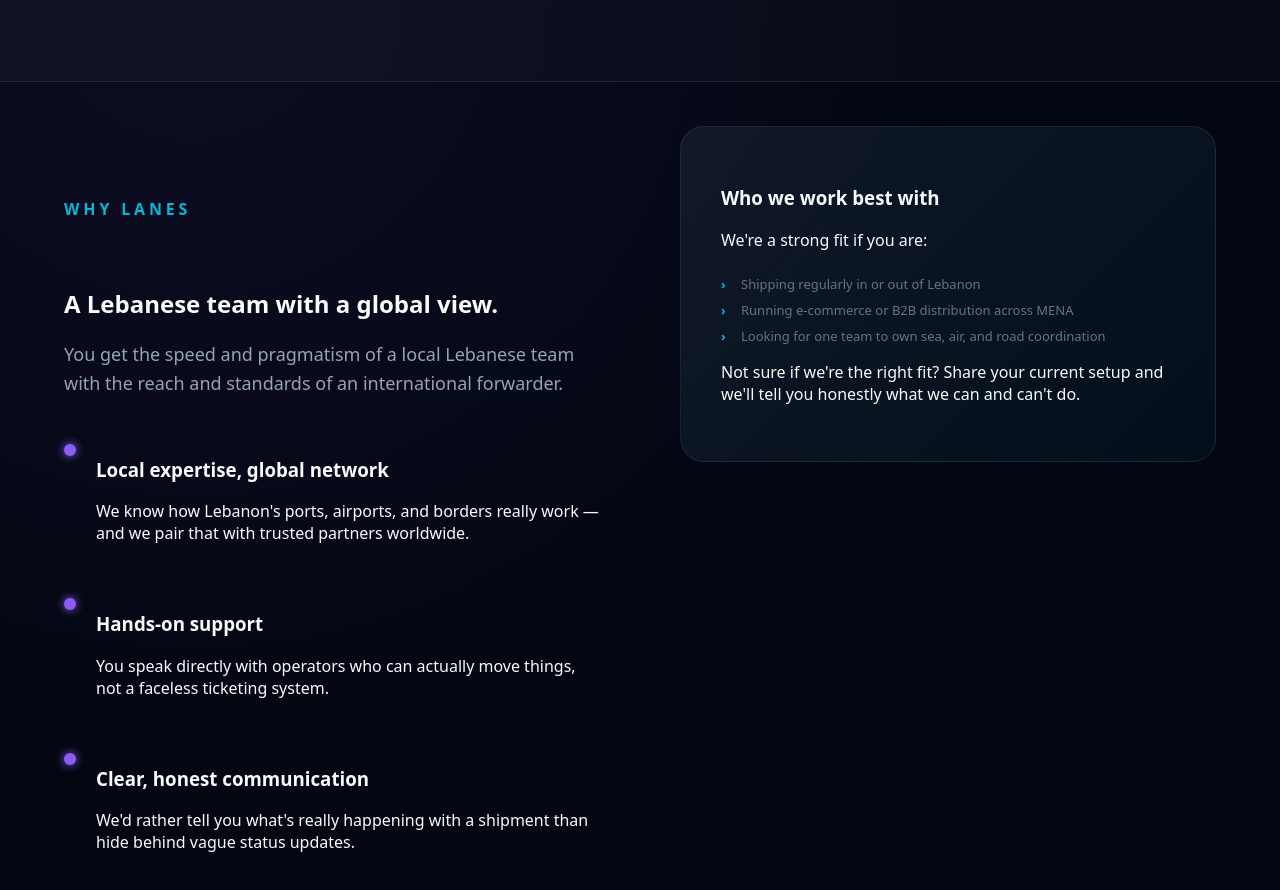
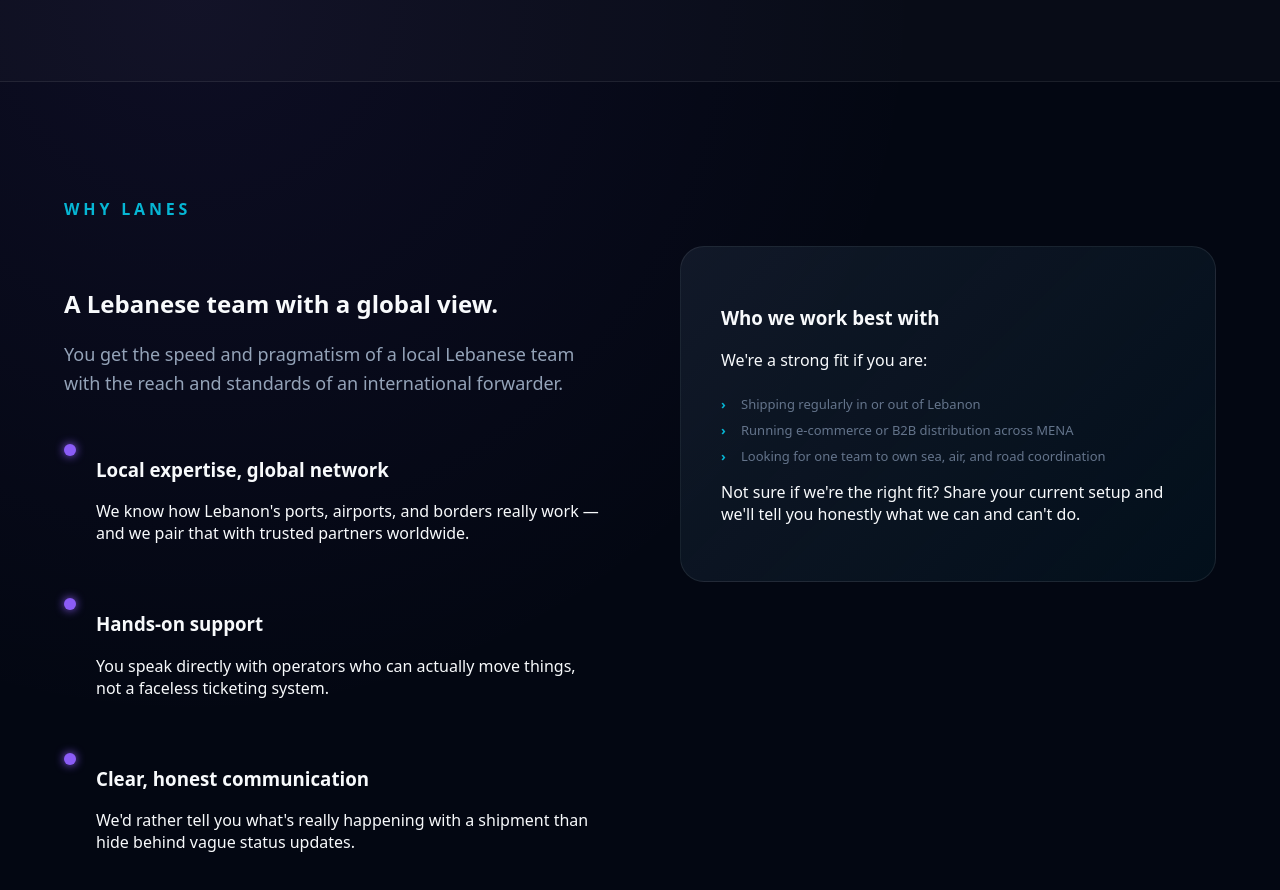
Before and after one commit to georgesmakoukji/lanes, a Next.js app: page / in a window 1280 px wide. Shown: the part 2720-3610 px from the top of the page. Built offline with nearby package versions, Linux system fonts and the light colour scheme.

Commit message:
style: Update margin-top for highlight card to align with main title, enhancing layout consistency.

```diff
--- a/app/globals.css
+++ b/app/globals.css
@@ -613,8 +613,8 @@ button {
 }
 
 .section-layout .highlight-card {
-  /* Pull the box up so its top lines up with the main h2, not the blue label */
-  margin-top: -56px;
+  /* Position the top of the box roughly level with the main title, below the blue label */
+  margin-top: 64px;
 }
 
 /* CONTACT */
```
